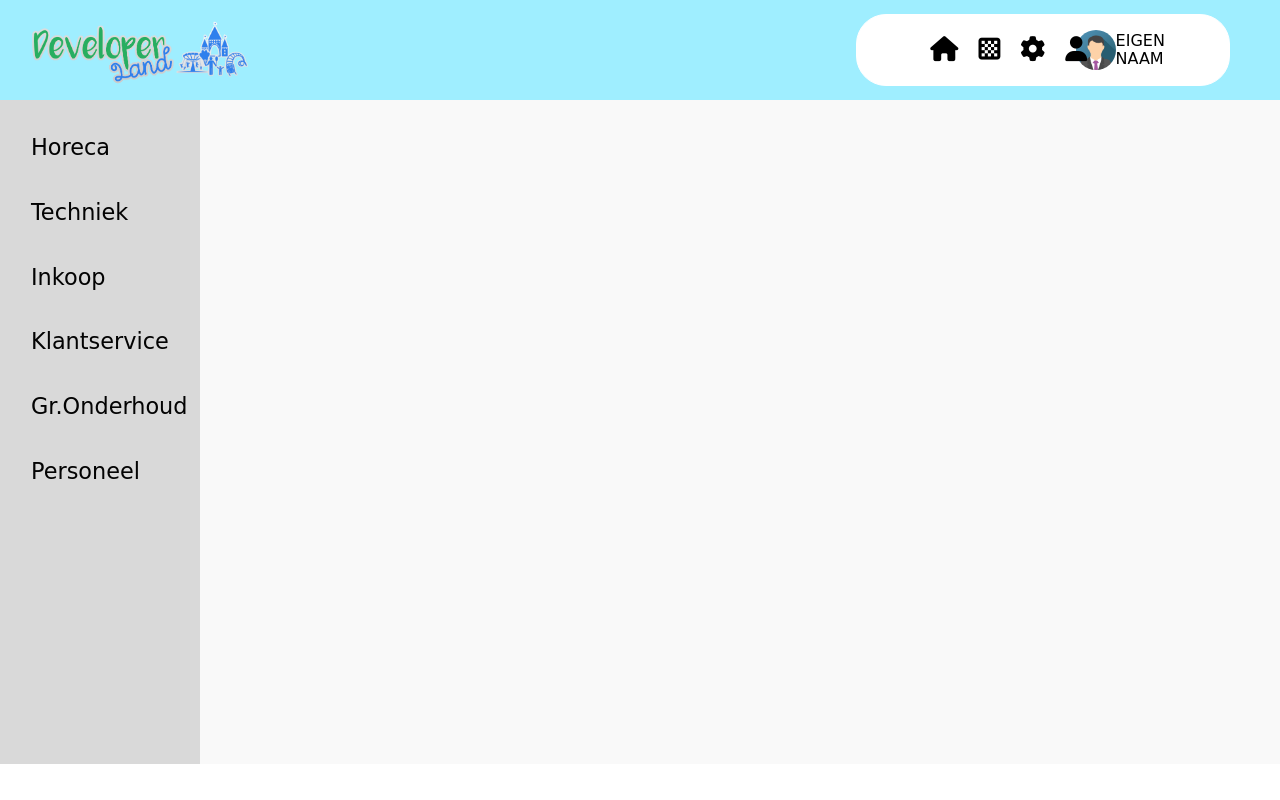
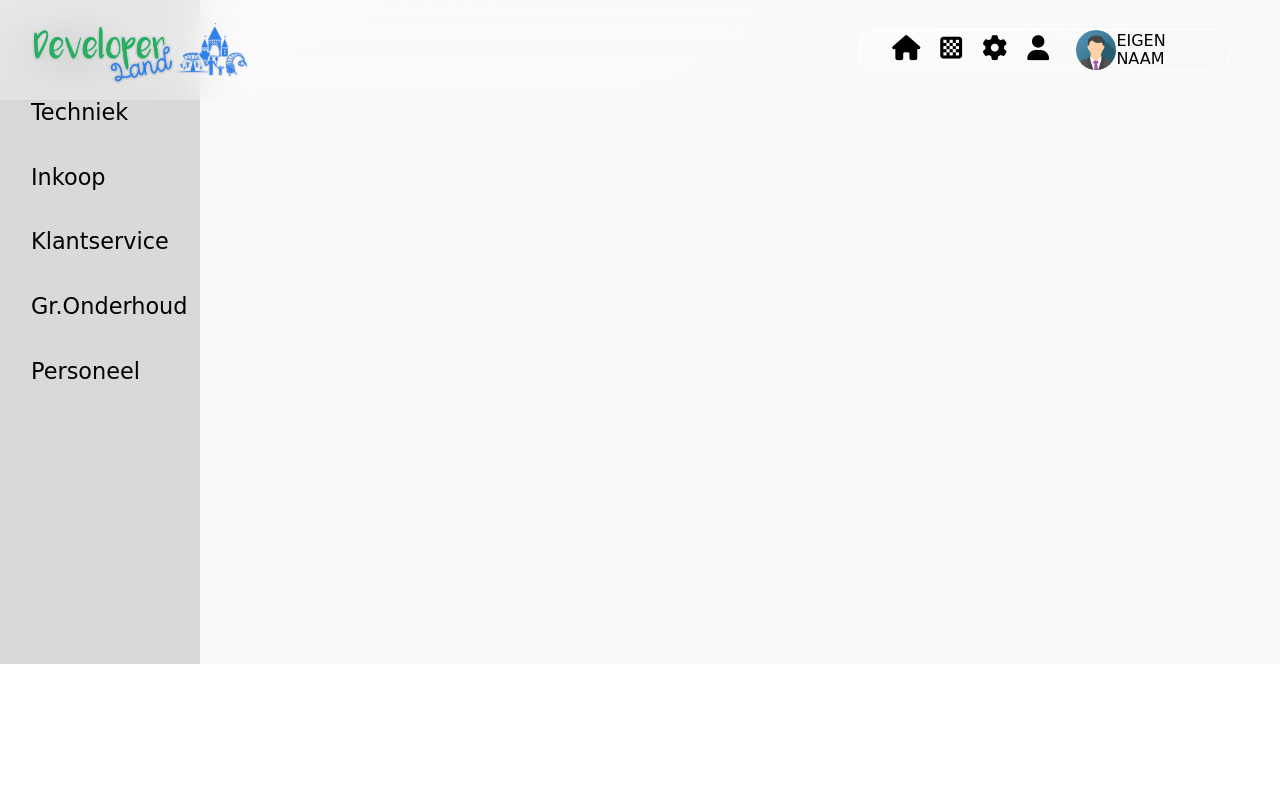
Before and after one commit to Tmes4/scrumboard, a PHP site: page /scrumboard/task/index.php in a window 1280 px wide. Run offline with PHP 8.4, Linux system fonts and the light colour scheme; some libraries are stand-ins or nearby versions; some web fonts are replaced.

Commit message:
Update main.css
.

```diff
--- a/css/main.css
+++ b/css/main.css
@@ -1,3 +1,16 @@
+* {
+  margin: 0;
+  padding: 0;
+  box-sizing: border-box;
+  scroll-behavior: smooth;
+}
+html{
+  scroll-behavior: smooth;
+}
+
+
+
+
 /* :root {
   --primaryColor: #ed242e;
   --secondaryColor:#0a2133;
@@ -12,7 +25,9 @@ body {
 
 header {
   width: 100%;
-  background-color: #9FEEFF;
+  background: radial-gradient(98.05% 261.61% at 1.95% 3.59%, rgba(255, 255, 255, 0.4) 0%, rgba(255, 255, 255, 0) 100%);
+  backdrop-filter: blur(21px);
+  position: fixed;
 }
 
 .header-area {
@@ -47,10 +62,11 @@ header {
   justify-content: space-around;
   width: 30%;
   border: 1px solid #ffffff;
-  border-radius: 30px;
   margin-right: 30px;
-  background-color: #ffffff;
-}
+  background: radial-gradient(98.05% 261.61% at 1.95% 3.59%, rgba(255, 255, 255, 0.4) 0%, rgba(255, 255, 255, 0) 100%);
+  backdrop-filter: blur(21px);
+  border-radius: 16px;
+  }
 
 .nav-holder {
   width: 40%;
@@ -227,3 +243,11 @@ nav a {
 nav a:hover {
   background-color: rgba(0, 0, 0, 0.05) ;
 }
+
+
+
+
+
+/* ismail___________________________________________________________________________________________________________________ */
+/* ismail___________________________________________________________________________________________________________________ alles hier onder past ismail aan */
+/* ismail___________________________________________________________________________________________________________________ */
```
